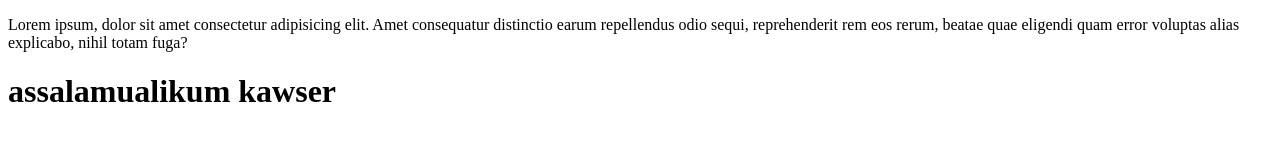
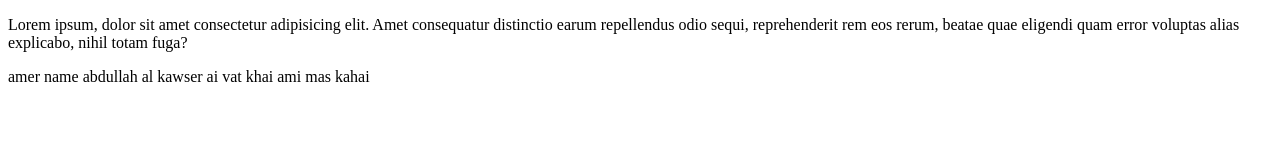
Before and after one commit to alkawseraak/abdullah, a plain HTML site: page index.html in a window 1280 px wide. Drawn offline with Linux system fonts and the light colour scheme.

Commit message:
push the massage

```diff
--- a/index.html
+++ b/index.html
@@ -8,6 +8,6 @@
 </head>
 <body>
     <p>Lorem ipsum, dolor sit amet consectetur adipisicing elit. Amet consequatur distinctio earum repellendus odio sequi, reprehenderit rem eos rerum, beatae quae eligendi quam error voluptas alias explicabo, nihil totam fuga?</p>
-    <h1> assalamualikum kawser</h1>
+    <p>amer name abdullah al kawser ai vat khai ami mas  kahai</p>
 </body>
 </html>
```
